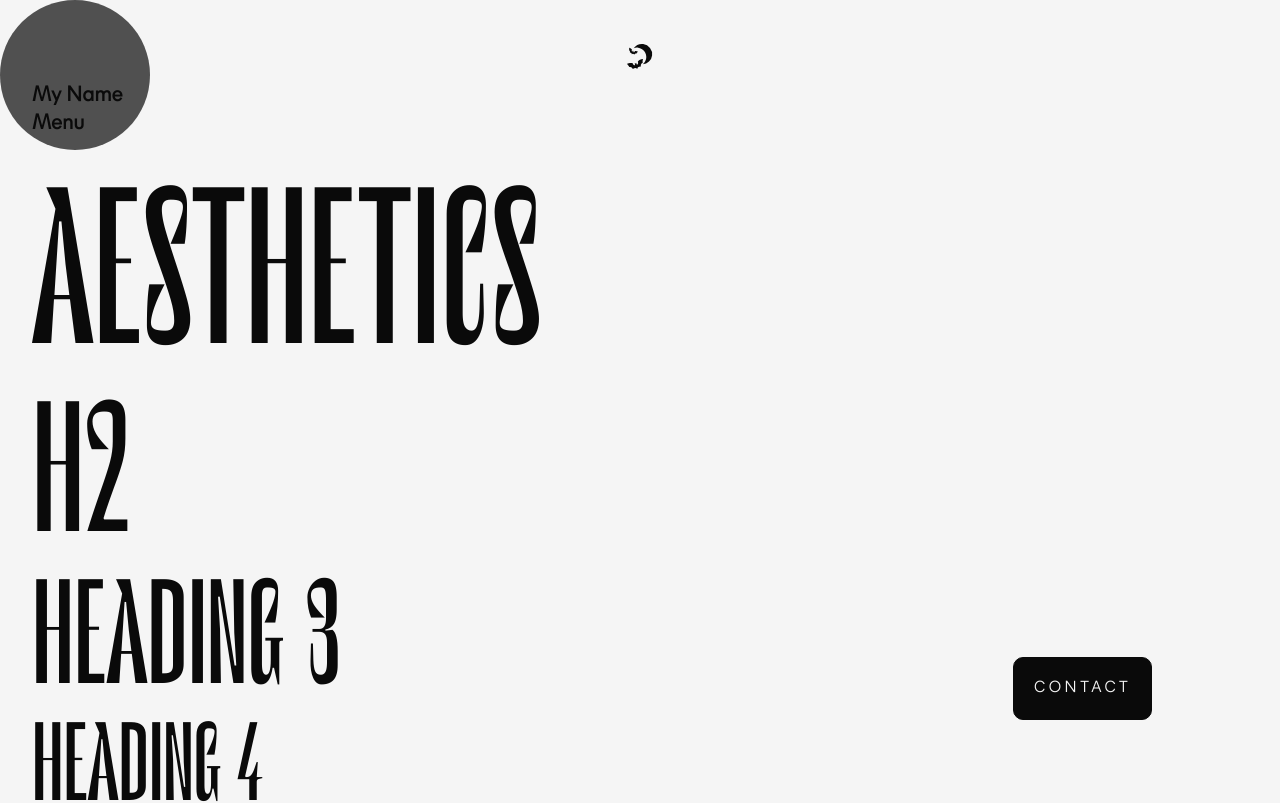
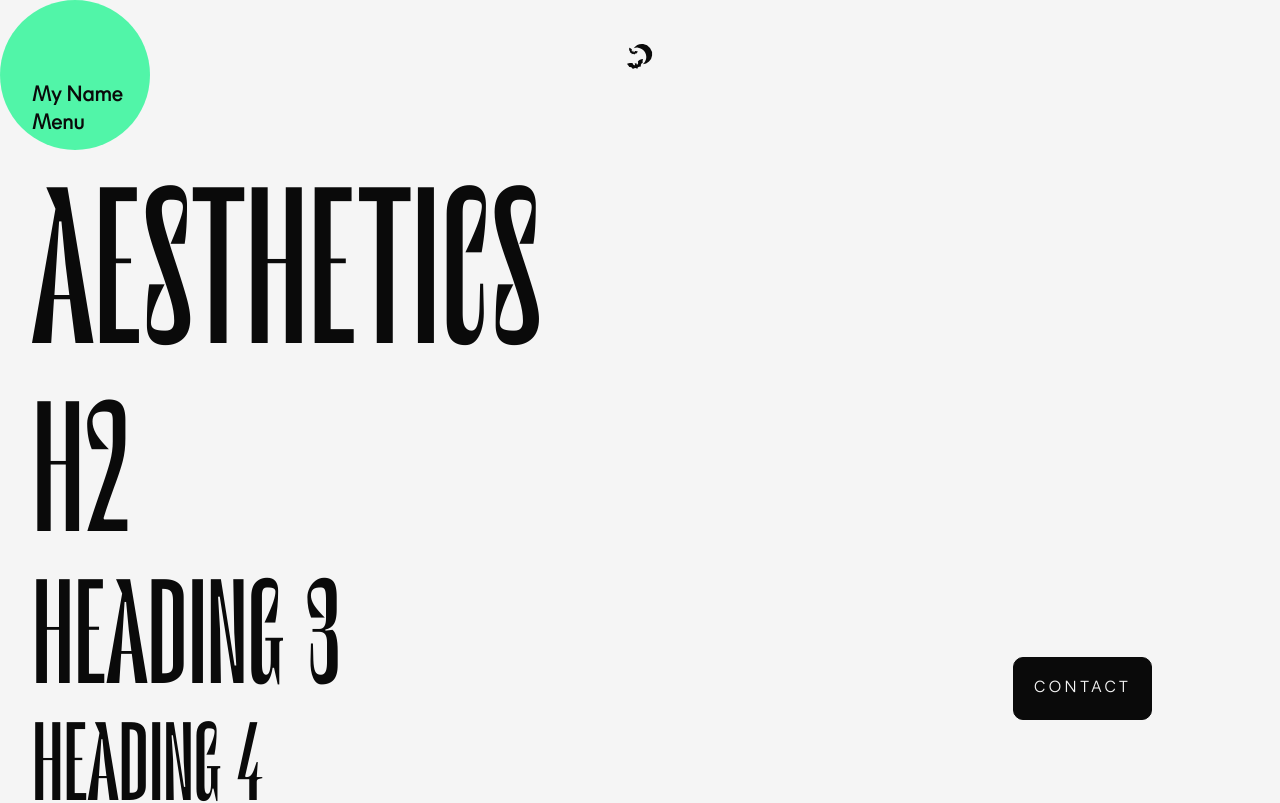
Before and after one commit to bravoosonja/website, a Next.js app: page / in a window 1280 px wide. Shown: the top 803 px of the page. Built offline with nearby package versions, Linux system fonts and the light colour scheme.

Commit message:
Add mix blend mode to custom cursor

```diff
--- a/components/feature/customCursor.js
+++ b/components/feature/customCursor.js
@@ -1,7 +1,7 @@
 import { useRef, useEffect } from "react";
 import styled from "styled-components";
 
-const CustomCursor = () => {
+const CustomCursor = (props) => {
   const cursor = useRef(null);
 
   const onMouseMove = (event) => {
@@ -27,7 +27,7 @@ const CustomCursor = () => {
 };
 
 const Cursor = styled.div`
-  background-color: ${(props) => props.theme.text};
+  background-color: ${(props) => props.theme.accent};
   height: 150px;
   width: 150px;
   border-radius: 50%;
@@ -39,14 +39,15 @@ const Cursor = styled.div`
     cubic-bezier(0.75, -1.27, 0.3, 2.33);
   z-index: 1;
   opacity: 70%;
+  mix-blend-mode: difference;
 
-  &.hovered {
+  /* &.hovered {
     content: "See More";
     font-family: "Murmure";
     font-size: 1rem;
     transition: 0.5s cubic-bezier(0.75, -1.17, 0.3, 2.33) transform 0.2s
       cubic-bezier(0.75, -1.27, 0.3, 2.33);
-  }
+  } */
 `;
 
 export default CustomCursor;
--- a/pages/_app.js
+++ b/pages/_app.js
@@ -37,8 +37,7 @@ const ThemeContainer = styled.div`
 
   &:hover {
     text-decoration: underline;
-    background-color: ${({ theme }) => theme.text};
-    color: ${({ theme }) => theme.background};
+    color: ${({ theme }) => theme.secondary};
   }
 `;
 
--- a/styles/globalStyle.js
+++ b/styles/globalStyle.js
@@ -4,12 +4,14 @@ export const lightTheme = {
   text: "#0A0A0A",
   background: "#F5F5F5",
   accent: "#ff006e",
+  secondary: "#9655ff",
 };
 
 export const darkTheme = {
   text: "#F5F5F5",
   background: "#0A0A0A",
   accent: "#35ff69",
+  secondary: "ff006e",
 };
 
 export const GlobalStyle = createGlobalStyle`
@@ -84,7 +86,7 @@ export const GlobalStyle = createGlobalStyle`
         color: ${(props) => props.theme.text};
 
         &:hover {
-            color: ${(props) => props.theme.text};
+            color: ${(props) => props.theme.secondary};
         }
     }
 
```
